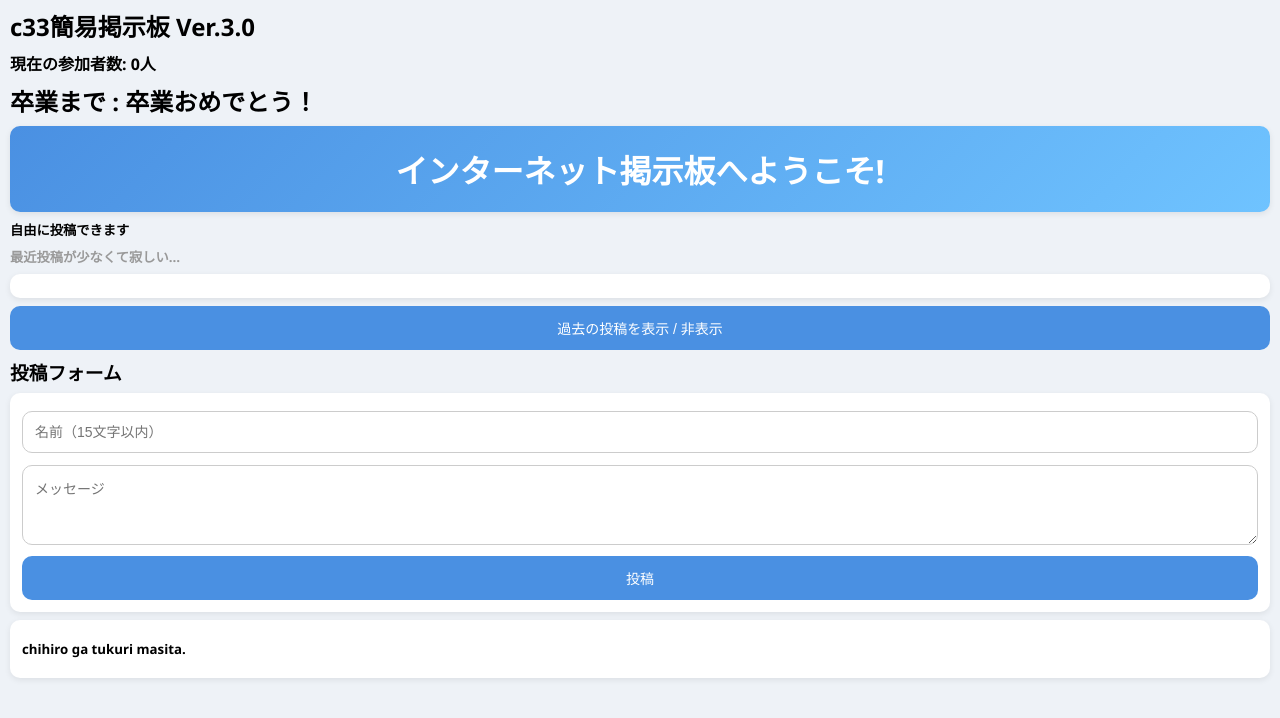
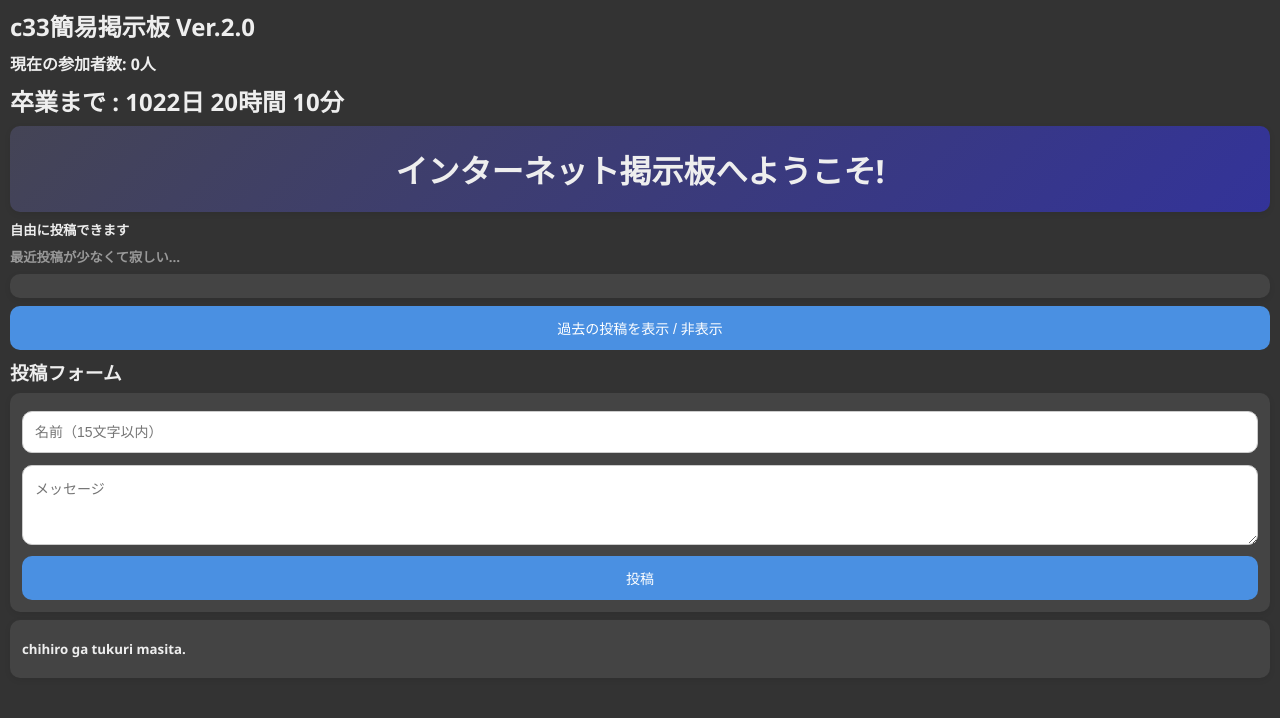
Before and after one commit to kiuchichihiro14/c33-board, a plain HTML site: page index.html in a window 1280 px wide. Drawn offline with Linux system fonts and the light colour scheme; no server answers.

Commit message:
Update index.html

```diff
--- a/index.html
+++ b/index.html
@@ -6,7 +6,7 @@
 
   <style>
     body {
-      background: #eef2f7;
+      background: #333333;
       font-family: "Segoe UI", sans-serif;
       margin: 0;
       display: flex;
@@ -22,7 +22,7 @@
     }
 
     header, footer, .toukou, .coment {
-      background: white;
+      background: #444444;
       padding: 12px;
       margin: 8px 0;
       border-radius: 10px;
@@ -30,23 +30,25 @@
     }
 
     header {
-      background: linear-gradient(135deg, #4a90e2, #6fc3ff);
+      background: linear-gradient(135deg, #444455, #333399);
       color: white;
       text-align: center;
     }
 
     h1, h2, h3, h4, h5 {
       margin: 8px 0;
+      color: #eeeeee;
     }
 
     #messages {
       list-style: none;
+      color: #eeeeee;
       padding: 0;
       margin: 0;
     }
 
     #messages li {
-      background: white;
+      background: #444444;
       margin: 4px 0;
       padding: 8px;
       border-radius: 8px;
@@ -54,6 +56,7 @@
 
     input, textarea {
       width: 100%;
+      color: #000000;
       padding: 12px;
       margin: 6px 0;
       border-radius: 10px;
@@ -94,7 +97,7 @@
 <body>
 <div class="main">
 
-  <h2>c33簡易掲示板 Ver.3.0</h2>
+  <h2>c33簡易掲示板 Ver.2.0</h2>
   <h4 id="userCount">現在の参加者数: 0人</h4>
   <h2>卒業まで : <span id="countdown"></span></h2>
 
@@ -244,7 +247,7 @@ document.getElementById("msg").addEventListener("keydown", (e) => {
 });
 
 /* カウントダウン */
-const graduationDate = new Date("2026-03-10T10:00:00");
+const graduationDate = new Date("2029-03-01T10:00:00");
 
 function updateCountdown() {
   const now = new Date();
```
